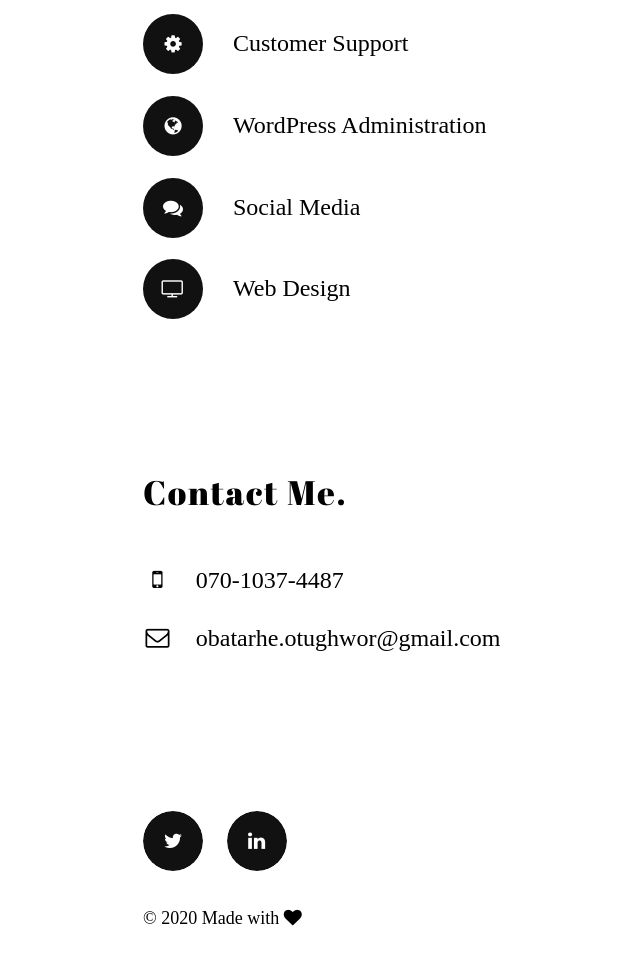
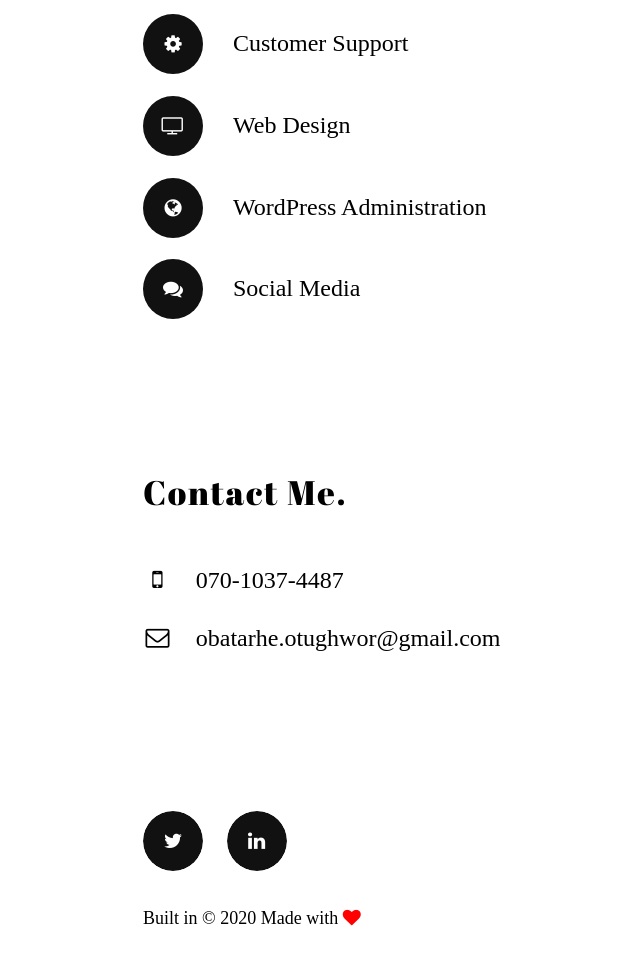
Before and after one commit to Tyrese1/obtabout.github.io, a plain HTML site: page index.html in a window 1280 px wide. Shown: the part 1252-2217 px from the top of the page, without its empty margins (557-1197 px from the left). Drawn offline with Linux system fonts and the light colour scheme; a web font is replaced by a local one.

Commit message:
change icon color and app name

```diff
--- a/assets/css/main.css
+++ b/assets/css/main.css
@@ -1074,6 +1074,6 @@ a:hover
     border-bottom: 1px solid #111;
 }
 
-#footer .fa fa-heart {
+#footer p i  {
 color: #FF0000;
 }
--- a/index.html
+++ b/index.html
@@ -12,7 +12,7 @@
         <meta name="viewport" content="width=device-width, initial-scale=1, maximum-scale=1, user-scalable=no">
 
         <!-- PAGE TITLE -->
-        <title>Online Identity- About me</title>
+        <title>About me</title>
 
         <!-- FAVICON -->
         <link rel="shortcut icon" href="assets/img/favicon.png">
@@ -131,9 +131,10 @@
 
 
                         <li class="scroll-animated-from-right"><i class="fa fa fa-cog" aria-hidden="true"></i>Customer Support</li>
+                        <li class="scroll-animated-from-right"><i class="fa fa-television" aria-hidden="true"></i>Web Design</li>
                         <li class="scroll-animated-from-right"><i class="fa fa-globe" aria-hidden="true"></i>WordPress Administration</li>
                         <li class="scroll-animated-from-right"><i class="fa fa-comments" aria-hidden="true"></i>Social Media</li>
-                        <li class="scroll-animated-from-right"><i class="fa fa-television" aria-hidden="true"></i>Web Design</li>
+
 
 
 
@@ -189,7 +190,8 @@
                     <!-- /SOCIAL ICONS -->
 
 
-                    <p class="scroll-animated-from-right">© 2020 Made with <i class="fa fa-heart" aria-hidden="true"></i></i> </a></p>
+                    <p class="scroll-animated-from-right">Built in © 2020 Made with <i class="fa fa-heart" aria-hidden="true"></i></i> </a></p>
+
 
 
                 </section>
```
Also changed, not shown: assets/img/background.jpg.
